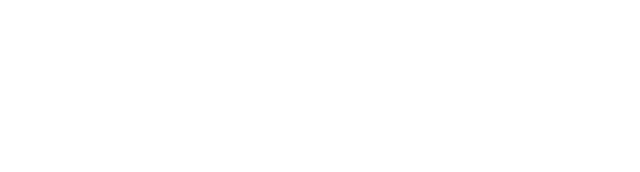
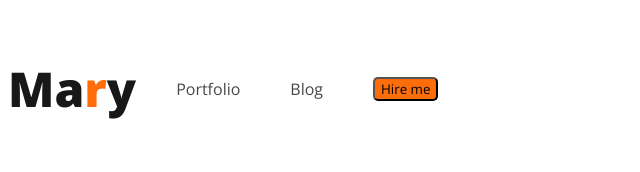
Before and after one commit to Ashraful-Islam-Akash3737/web-developer-portfolio, a plain HTML site: page index.html in a window 1280 px wide. Shown: the whole page, without its empty margins (0-640 px from the left). Drawn offline with nearby package versions, Linux system fonts and the light colour scheme.

Commit message:
create a little part of nav bar

```diff
--- a/index.html
+++ b/index.html
@@ -1,11 +1,35 @@
 <!DOCTYPE html>
 <html lang="en">
+
 <head>
     <meta charset="UTF-8">
     <meta name="viewport" content="width=device-width, initial-scale=1.0">
     <title>My Portfolio</title>
+    <link rel="preconnect" href="https://fonts.googleapis.com">
+    <link rel="preconnect" href="https://fonts.gstatic.com" crossorigin>
+    <link href="https://fonts.googleapis.com/css2?family=Open+Sans:wght@400;600;700;800&display=swap" rel="stylesheet">
+    <link rel="stylesheet" href="styles/styles.css">
 </head>
+
 <body>
+    <header>
+        <nav>
+            <h3 class="nav-title">Ma<span class="text-primary">r</span>y</h3>
+            <ul>
+                <li><a href="#">Portfolio</a></li>
+                <li><a href="#">Blog</a></li>
+                <li><button class="btn-primary">Hire me</button></li>
+            </ul>
+        </nav>
+    </header>
 
+    <main>
+
+    </main>
+
+    <footer>
+
+    </footer>
 </body>
+
 </html>
--- a/styles/styles.css
+++ b/styles/styles.css
@@ -0,0 +1,31 @@
+*{
+    font-family: 'Open Sans', sans-serif;
+}
+nav{
+    display: flex;
+    align-items: center;
+}
+.nav-title{
+    font-weight: 800;
+    font-size: 3rem;
+    color: #181818;
+}
+.nav-title .text-primary{
+    color: #FD6E0A;
+}
+nav > ul {
+    display: flex;
+    align-items: center;
+}
+nav li{
+    list-style-type: none;
+    margin-right: 50px;
+}
+nav a{
+    text-decoration: none;
+    color: #474747;
+}
+.btn-primary{
+    background: #FD6E0A;
+    border-radius: 5px;
+}
```
